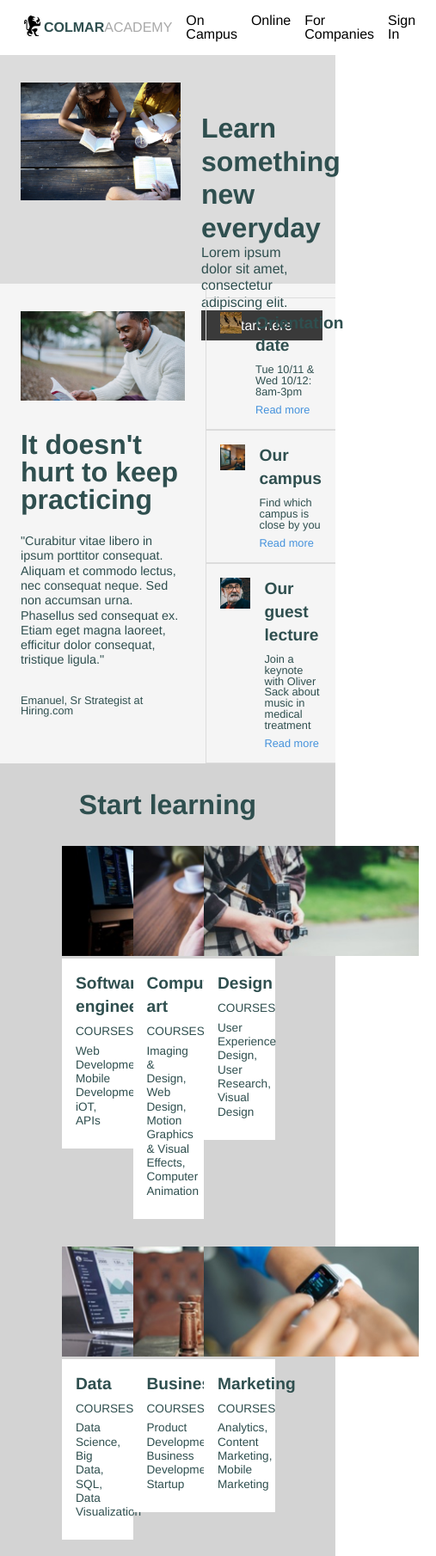
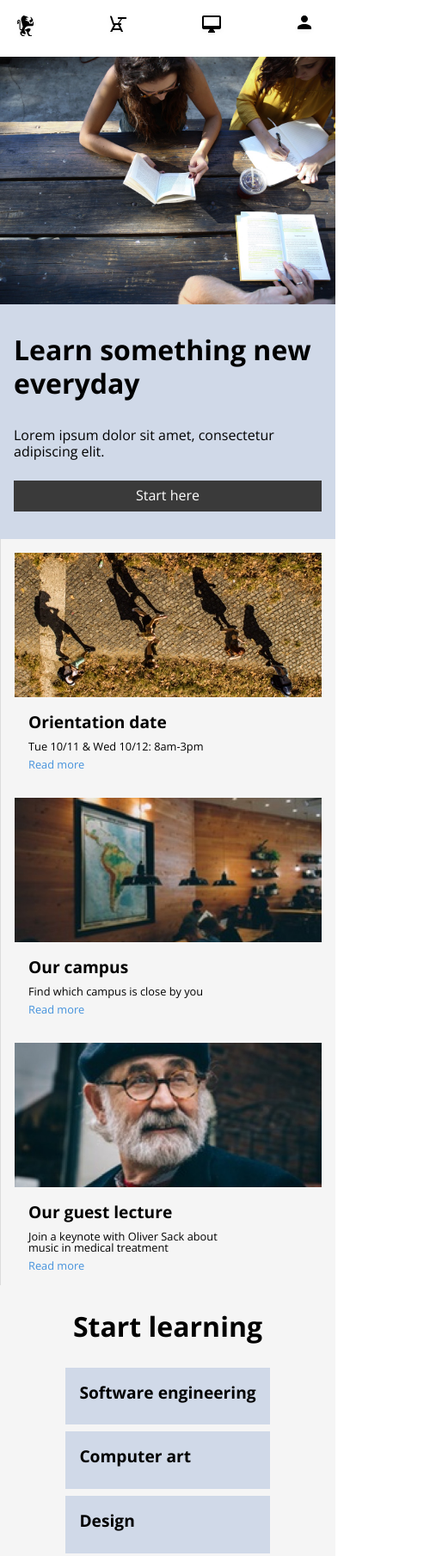
Before and after one commit to jlharrington/ColmarAcademy, a plain HTML site: page index.html in a window 390 px wide. Shown: the top 1810 px of the page at 86% size, 507 px wide, since content can reach past the window. Drawn offline with nearby package versions, Linux system fonts and the light colour scheme.

Commit message:
Color changes and favicon

```diff
--- a/index.html
+++ b/index.html
@@ -3,10 +3,18 @@
   <head>
     <meta charset="utf-8">
     <title>Colmar Academy</title>
+    <link rel="icon" href="./resources/images/ca-favicon.ico" type="image/x-icon"/>
+    <link href="https://fonts.googleapis.com/css?family=Josefin+Sans:300,700|Open+Sans:400,700" rel="stylesheet"/>
     <link href="./resources/css/reset.css" rel="stylesheet" type="text/css"/>
     <link href="./resources/css/style.css" rel="stylesheet" type="text/css"/>
   </head>
   <body>
+    <!-- TODO -->
+    <!-- Add alt/title for images -->
+    <!-- check for reusable css -->
+    <!-- MOBILE SITE MEDIA QUERIES -->
+    <!-- Accessibility / context tags -->
+
     <!-- header -->
     <!-- logo image, navigation -->
     <!-- Mobile version has small logo only, icons for navi -->
@@ -23,6 +31,12 @@
             <li><a href="#" alt="" title="">For Companies</a></li>
             <li><a href="#" alt="" title="">Sign In</a></li>
           </ul>
+          <ul role="presentation" class="mobile">
+            <li><img src="./resources/images/ic-logo.svg" alt="Standing lion Colmar Academy logo" /></li>
+            <li><a href="#" alt="" title=""><img src="./resources/images/ic-on-campus.svg" alt="" title=""/></a></li>
+            <li><a href="#" alt="" title=""><img src="./resources/images/ic-online.svg" alt="" title=""/></a></li>
+            <li><a href="#" alt="" title=""><img src="./resources/images/ic-login.svg" alt="" title=""/></a></li>
+          </ul>
         </div>
       </nav>
     </header>
@@ -33,7 +47,7 @@
     <div class="splash container flex">
       <div class="splash-img">
         <img src="./resources/images/banner.jpg"
-              alt="Two girls and a guy studying outside" title="" />
+              alt="Two girls and a guy studying outside" title="Learn something new everyday" />
       </div>
       <div class="splash-desc">
         <div class="splash-desc-detail">
@@ -52,7 +66,7 @@
       <div class="promo-main">
         <div class="promo-main-img">
           <img src="./resources/images/information-main.jpg"
-                alt="Man sitting outside looking at a textbook" title=""/>
+                alt="Man sitting outside looking at a textbook" title="It doesn't hurt to keep practicing"/>
         </div>
         <div class="promo-main-desc">
           <h1>It doesn't hurt to keep practicing</h1>
@@ -63,10 +77,11 @@
           <span>Emanuel, Sr Strategist at Hiring.com</span>
         </div>
       </div>
-      <div class="promo-others border-left">
-        <div class="promo border-top-bottom">
+      <div class="promo-others">
+        <div class="promo">
           <div class="promo-img">
-            <img src="./resources/images/information-orientation.jpg" alt="" title=""/>
+            <img src="./resources/images/information-orientation.jpg" alt="Birdseye view of students walking to class" title="Orientation"/>
+            <img src="./resources/images/information-orientation-mobile.jpg" alt="Birdseye view of students walking to class" title="Orientation" class="promo-mobile"/>
           </div>
           <div class="promo-desc">
             <h2>Orientation date</h2>
@@ -74,9 +89,10 @@
             <a href="#" alt="" title="">Read more</a>
           </div>
         </div>
-        <div class="promo border-top-bottom">
+        <div class="promo">
           <div class="promo-img">
-            <img src="./resources/images/information-campus.jpg" alt="" title=""/>
+            <img src="./resources/images/information-campus.jpg" alt="A map of South America on a wall in a meeting room" title="Campus"/>
+            <img src="./resources/images/information-campus-mobile.jpg" alt="A map of South America on a wall in a meeting room" title="Campus" class="promo-mobile"/>
           </div>
           <div class="promo-desc">
             <h2>Our campus</h2>
@@ -84,9 +100,10 @@
             <a href="#" alt="" title="">Read more</a>
           </div>
         </div>
-        <div class="promo border-top-bottom">
+        <div class="promo">
           <div class="promo-img">
-            <img src="./resources/images/information-guest-lecture.jpg" alt="" title=""/>
+            <img src="./resources/images/information-guest-lecture.jpg" alt="An older man with a white beard and glasses, wearing a beret" title="Guest Lecture"/>
+            <img src="./resources/images/information-guest-lecture-mobile.jpg" alt="An older man with a white beard and glasses, wearing a beret" title="Guest Lecture" class="promo-mobile"/>
           </div>
           <div class="promo-desc">
             <h2>Our guest lecture</h2>
@@ -104,10 +121,10 @@
       <div class="section-header">
         <h1>Start learning</h1>
       </div>
-      <div class="course-grid"> <!-- look at bootstrap for this? -->
+      <div class="course-grid">
         <div class="course">
           <div class="course-img">
-            <img src="./resources/images/course-software.jpg" alt="" title=""/>
+            <img src="./resources/images/course-software.jpg" alt="Two computer monitors in a dimly lit room" title="Software Engineering"/>
           </div>
           <div class="course-desc">
             <h2>Software engineering</h2>
@@ -117,7 +134,7 @@
         </div>
         <div class="course">
           <div class="course-img">
-            <img src="./resources/images/course-computer-art.jpg" alt="" title=""/>
+            <img src="./resources/images/course-computer-art.jpg" alt="Someone's view of their hand holding a smartphone" title="Computer Art"/>
           </div>
           <div class="course-desc">
             <h2>Computer art</h2>
@@ -128,7 +145,7 @@
         </div>
         <div class="course">
           <div class="course-img">
-            <img src="./resources/images/course-design.jpg" alt="" title=""/>
+            <img src="./resources/images/course-design.jpg" alt="A person in a plaid shirt, holding a camera" title="Design"/>
           </div>
           <div class="course-desc">
             <h2>Design</h2>
@@ -138,7 +155,7 @@
         </div>
         <div class="course">
           <div class="course-img">
-            <img src="./resources/images/course-data.jpg" alt="" title=""/>
+            <img src="./resources/images/course-data.jpg" alt="A laptop displaying charts and graphs" title="Data"/>
           </div>
           <div class="course-desc">
             <h2>Data</h2>
@@ -148,7 +165,7 @@
         </div>
         <div class="course">
           <div class="course-img">
-            <img src="./resources/images/course-business.jpg" alt="" title=""/>
+            <img src="./resources/images/course-business.jpg" alt="An unconventional chess set" title="Business"/>
           </div>
           <div class="course-desc">
             <h2>Business</h2>
@@ -158,7 +175,7 @@
         </div>
         <div class="course">
           <div class="course-img">
-            <img src="./resources/images/course-marketing.jpg" alt="" title=""/>
+            <img src="./resources/images/course-marketing.jpg" alt="An arm with a smart watch" title="Marketing"/>
           </div>
           <div class="course-desc">
             <h2>Marketing</h2>
@@ -174,7 +191,7 @@
     <!-- Mobile version is video only, no details -->
     <div class="promos container">
       <div class="section-header">
-        <h1>Thesis exhibit</h1>
+        <h1>Thesis exhibits</h1>
       </div>
       <div class="promo-block flex">
         <div class="thesis-main">
@@ -196,7 +213,7 @@
           <div class="promos">
             <div class="promo">
               <div class="promo-img">
-                <img src="./resources/images/thesis-fisma.jpg" alt="" title=""/>
+                <img src="./resources/images/thesis-fisma.jpg" alt="A top-down photo of a table covered in drawings and a smartphone" title="Fisma"/>
               </div>
               <div class="promo-desc">
                 <h2>Fisma: Design and Prototype</h2>
@@ -205,7 +222,7 @@
             </div>
             <div class="promo">
               <div class="promo-img">
-                <img src="./resources/images/thesis-now-and-then.jpg" alt="" title=""/>
+                <img src="./resources/images/thesis-now-and-then.jpg" alt="A landscape shot of New York City buildings" title="Now and Then"/>
               </div>
               <div class="promo-desc">
                 <h2>Now and then</h2>
--- a/resources/css/style.css
+++ b/resources/css/style.css
@@ -2,9 +2,9 @@
 /* Updated 2017-09-12 */
 
 html, body {
-  font-family: Helvetica, sans-serif;
+  font-family: 'Open Sans', Helvetica, sans-serif;
   font-size: 16px;
-  color: darkslategray;
+  color: #darkslategray;
 }
 
 .container {
@@ -40,15 +40,16 @@ nav {
   align-items: center;
   text-align: center;
   padding-left: 24px;
+  font-family: 'Josefin Sans', Helvetica, sans-serif;
 }
 
 .logo span.grey {
   font-weight: 300;
-  color: darkgray;
+  color: #849ec9;
 }
 
 .logo span.bold{
-  font-weight: bold;
+  font-weight: 700;
 }
 
 .logo img {
@@ -73,8 +74,7 @@ nav {
 }
 
 .splash {
-  background-color: gainsboro;
-
+  background-color: #d0d9e8;
 }
 
 .splash-img {
@@ -118,7 +118,7 @@ h2 {
   width: 100%;
   background-color: #3a3a3a;
   color: white;
-  padding: 8px;
+  padding: 8px 0;
   text-align: center;
   font-weight: 200;
 }
@@ -137,19 +137,12 @@ h2 {
 .promo {
   display: flex;
   padding: 16px 16px;
-}
-
-.border-top-bottom {
   border-top: solid 1px gainsboro;
   border-bottom: solid 1px gainsboro;
 }
 
-.border-left {
-  border-left: solid 1px gainsboro;
-}
-
 .promo:hover {
-  background-color: gainsboro;
+  background-color: #d0d9e8;
 }
 
 .promo-main {
@@ -180,6 +173,7 @@ h2 {
 .promo-others {
   width: 40%;
   padding-top: 16px;
+  border-left: solid 1px gainsboro;
 }
 
 .flex-column {
@@ -217,7 +211,7 @@ h2 {
 
 .courses {
   width: 100%;
-  background-color: lightgrey;
+  background-color: #deeaef;
   display: flex;
   flex-direction: column;
   justify-content: center;
@@ -242,6 +236,8 @@ h2 {
 
 .course-img {
   width: 100%;
+  padding: 0;
+  margin: 0;
 }
 
 .course-img img {
@@ -275,6 +271,10 @@ h2 {
   width: 40%;
 }
 
+.thesis-other .promo {
+  border: 0;
+}
+
 .promo-video video {
   width: 100%;
 }
@@ -298,3 +298,139 @@ footer ul {
 footer ul li {
   padding-left: 16px;
 }
+
+ul.mobile {
+  display: none;
+}
+
+.promo-mobile {
+  display: none;
+}
+
+@media only screen and (max-width: 480px) {
+
+  .container {
+    max-width: 480px;
+  }
+
+  .logo {
+    display: none;
+  }
+
+  .navigation {
+    width: 100%;
+  }
+
+  .navigation ul.mobile {
+    display: flex;
+    justify-content: space-between;
+  }
+
+  .navigation ul {
+    display: none;
+  }
+
+  .splash {
+    flex-direction: column;
+  }
+
+  .splash-img {
+    width: 100%;
+    padding: 0;
+  }
+
+  .splash-desc {
+    width: auto;
+    max-width: 448px;
+    padding: 32px 16px;
+    align-items: center;
+  }
+
+  .splash-desc-detail {
+    width: inherit;
+    height: auto;
+  }
+
+  .splash-desc-detail p {
+    padding: 32px 0 24px 0;
+
+  }
+
+  .promo-main {
+    display: none;
+  }
+
+  .promo-others {
+    width: 100%;
+    padding: 0;
+  }
+
+  .promo {
+    flex-direction: column;
+    border: none;
+  }
+
+  .promo-img {
+    width: 100%;
+  }
+
+  .promo-img img {
+    display: none;
+  }
+
+  .promo-desc {
+    padding-top: 16px;
+  }
+
+  img.promo-mobile {
+    display: block;
+  }
+
+  .courses {
+    background-color: whitesmoke;
+  }
+
+  .course {
+    width: 100%;
+    margin-bottom: 8px;
+  }
+
+  .course-desc {
+    background-color: #d0d9e8;
+    min-height: inherit;
+  }
+
+  .course-grid {
+    flex-direction: column;
+    padding: 0 16px;
+  }
+
+  .course-img, .course-desc p, .course-desc span {
+    display: none;
+  }
+
+  .thesis-main {
+    width: 100%;
+    padding: 0 0 24px 0;
+  }
+
+  .thesis-main .promo-main-desc {
+    display: none;
+  }
+
+  .thesis-other {
+    display: none;
+  }
+
+  footer {
+    border: 0;
+  }
+
+  .footer {
+    padding-bottom: 16px;
+  }
+
+  .footer ul {
+    display: none;
+  }
+}
```
Also changed, not shown: resources/images/ca-favicon.ico (added), 2 other files.
